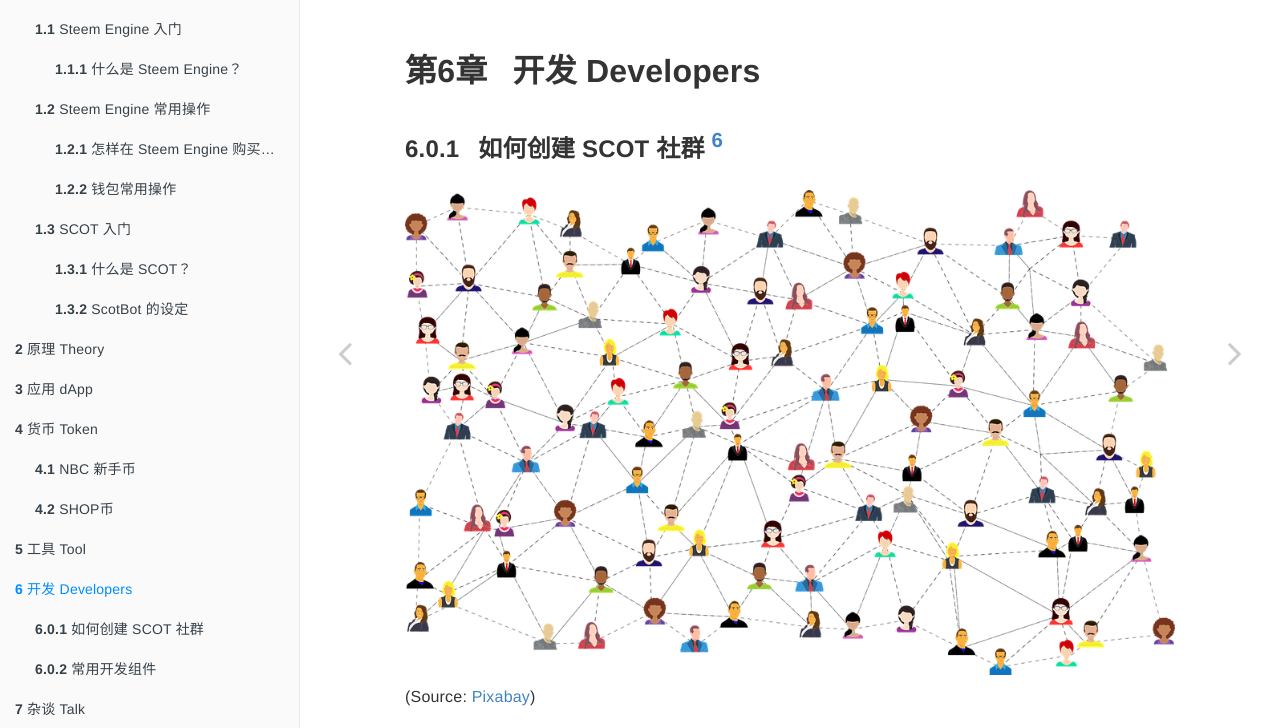
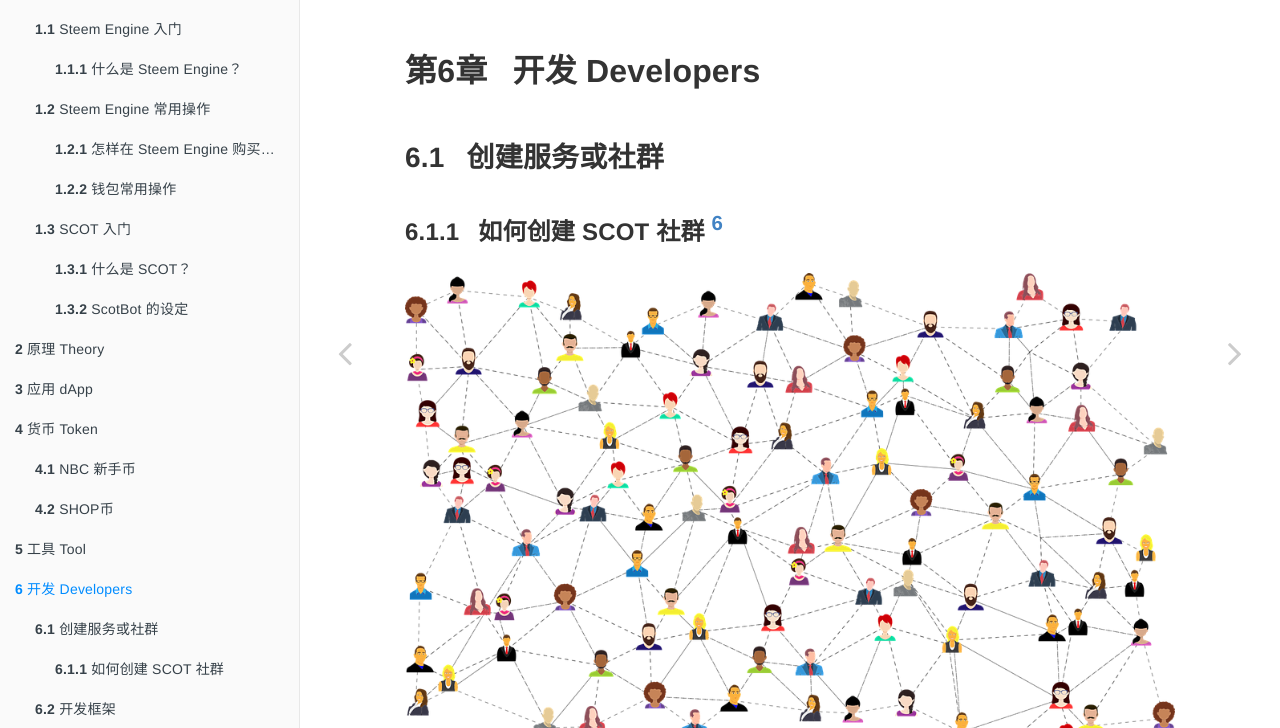
Before and after one commit to steem-guides/steem-engine-staging, a plain HTML site: page developer.html in a window 1280 px wide. Shown: the part 72-800 px from the top of the page. Drawn offline with Linux system fonts and the light colour scheme; files whose address does not match are found by name.

Commit message:
Update the book

```diff
--- a/developer.html
+++ b/developer.html
@@ -85,8 +85,10 @@
 </ul></li>
 <li class="chapter" data-level="5" data-path="tool.html"><a href="tool.html"><i class="fa fa-check"></i><b>5</b> 工具 Tool</a></li>
 <li class="chapter" data-level="6" data-path="developer.html"><a href="developer.html"><i class="fa fa-check"></i><b>6</b> 开发 Developers</a><ul>
-<li class="chapter" data-level="6.0.1" data-path="developer.html"><a href="developer.html#create-scot-tribes"><i class="fa fa-check"></i><b>6.0.1</b> 如何创建 SCOT 社群 </a></li>
-<li class="chapter" data-level="6.0.2" data-path="developer.html"><a href="developer.html#section-6.0.2"><i class="fa fa-check"></i><b>6.0.2</b> 常用开发组件</a></li>
+<li class="chapter" data-level="6.1" data-path="developer.html"><a href="developer.html#business"><i class="fa fa-check"></i><b>6.1</b> 创建服务或社群</a><ul>
+<li class="chapter" data-level="6.1.1" data-path="developer.html"><a href="developer.html#create-scot-tribes"><i class="fa fa-check"></i><b>6.1.1</b> 如何创建 SCOT 社群 </a></li>
+</ul></li>
+<li class="chapter" data-level="6.2" data-path="developer.html"><a href="developer.html#frameworks"><i class="fa fa-check"></i><b>6.2</b> 开发框架</a></li>
 </ul></li>
 <li class="chapter" data-level="7" data-path="talk.html"><a href="talk.html"><i class="fa fa-check"></i><b>7</b> 杂谈 Talk</a><ul>
 <li class="chapter" data-level="7.1" data-path="talk.html"><a href="talk.html#steem-nature"><i class="fa fa-check"></i><b>7.1</b> 区块链社交平台的本质 </a></li>
@@ -113,8 +115,10 @@
             <section class="normal" id="section-">
 <div id="developer" class="section level1">
 <h1><span class="header-section-number">第6章</span> 开发 Developers</h1>
+<div id="business" class="section level2">
+<h2><span class="header-section-number">6.1</span> 创建服务或社群</h2>
 <div id="create-scot-tribes" class="section level3">
-<h3><span class="header-section-number">6.0.1</span> 如何创建 SCOT 社群 <a href="#fn6" class="footnote-ref" id="fnref6"><sup>6</sup></a></h3>
+<h3><span class="header-section-number">6.1.1</span> 如何创建 SCOT 社群 <a href="#fn6" class="footnote-ref" id="fnref6"><sup>6</sup></a></h3>
 <p><img src="images/chapter_06_0/Ta8eNake-image.png" alt="image.png" />
 (Source: <a href="https://pixabay.com/vectors/social-media-connections-networking-3846597/">Pixabay</a>)</p>
 <p>越来越多的团体或者个人开始创建自己的SCOT社群了。大家在创建自己的社群之前，问问自己下面几个问题，看看是否自己已经准备好了</p>
@@ -233,8 +237,9 @@ ZZANM 价格 10 steem</p>
 <hr />
 <p>希望这7个问题能帮助你们更好的准备创建自己的社群。</p>
 </div>
-<div id="section-6.0.2" class="section level3">
-<h3><span class="header-section-number">6.0.2</span> 常用开发组件</h3>
+</div>
+<div id="frameworks" class="section level2">
+<h2><span class="header-section-number">6.2</span> 开发框架</h2>
 <ul>
 <li>Steem Smart Contract: <a href="https://github.com/harpagon210/steemsmartcontracts" class="uri">https://github.com/harpagon210/steemsmartcontracts</a></li>
 <li>JavaScript Library: <a href="https://github.com/harpagon210/sscjs" class="uri">https://github.com/harpagon210/sscjs</a></li>
```
Also changed, not shown: appendix.html (+4 -2 lines), dapp.html (+4 -2 lines), index.html (+4 -2 lines), search_index.json (+1 -1 lines), start.html (+4 -2 lines), talk.html (+4 -2 lines), theory.html (+4 -2 lines), token.html (+4 -2 lines), tool.html (+4 -2 lines), 3 other files.
